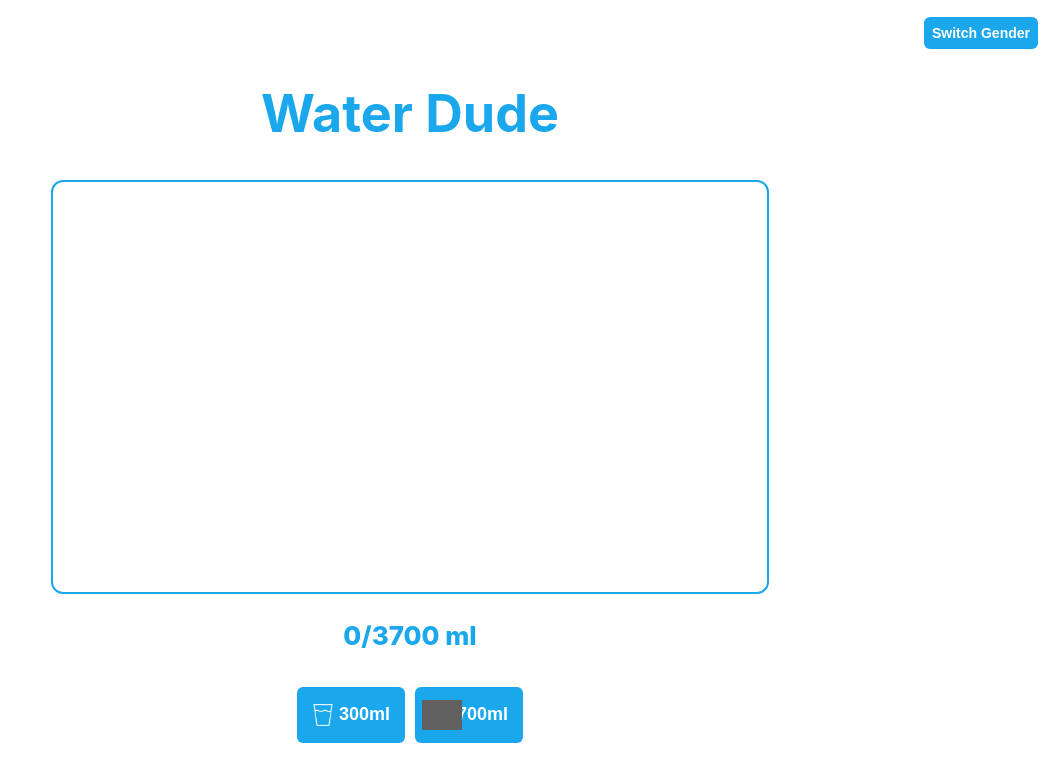
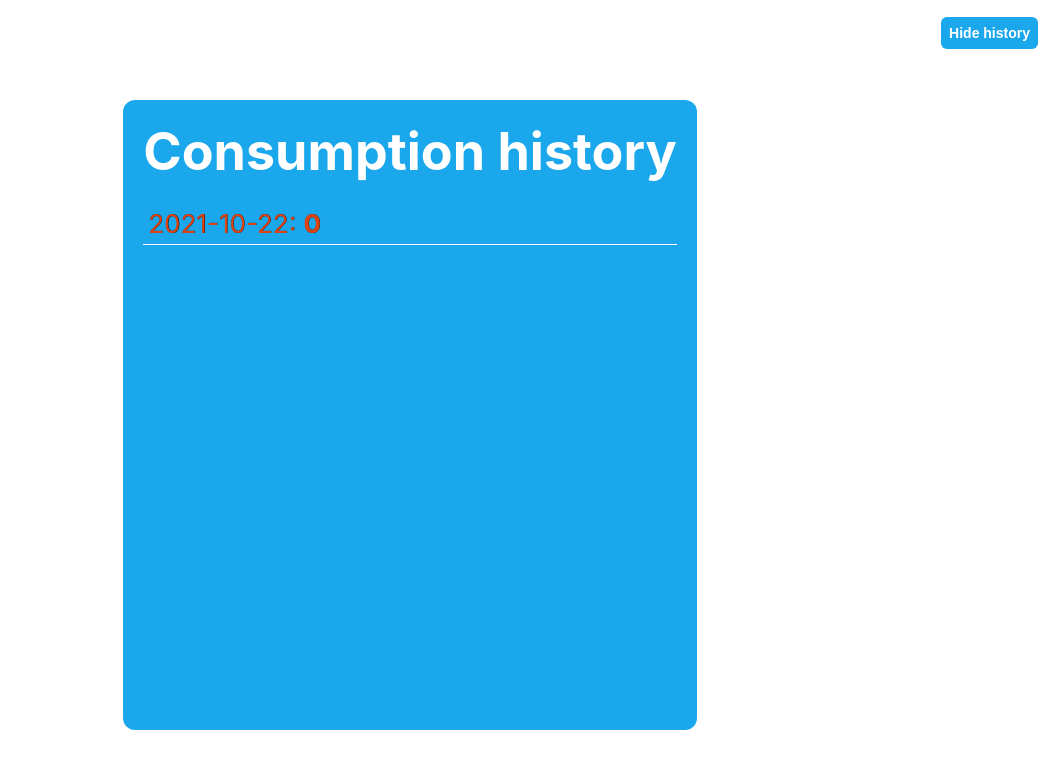
Before and after one commit to SebastianUdden/water-dude, a React (Create React App) app: page / in a window 1280 px wide. Shown: the top 782 px of the page, without its empty margins (230-1280 px from the left). Built offline with nearby package versions, Linux system fonts and the light colour scheme; grey boxes are pictures that could not be loaded.

Commit message:
feat: add consumption history

```diff
--- a/src/components/WaterDude.tsx
+++ b/src/components/WaterDude.tsx
@@ -28,6 +28,8 @@ const getExcessiveWaterIntake = (goal: number, count: number) =>
 
 const WaterDude = () => {
   const bgColor = "#ffffff";
+  const [showHistory, setShowHistory] = useState(true);
+  const [history, setHistory] = useState<any>([]);
   const [today] = useState(getToday());
   const [count, setCount] = useState(0);
   const [isMale, setIsMale] = useState(true);
@@ -50,8 +52,9 @@ const WaterDude = () => {
   }, [today]);
 
   useEffect(() => {
+    const oldWaterDude = JSON.parse(localStorage.getItem("water-dude") || "{}");
+    setHistory(Object.entries(oldWaterDude).reverse());
     if (count === 0) return;
-    const oldWaterDude = JSON.parse(localStorage.getItem("water-dude") || "{}");
     const waterDude = {
       ...oldWaterDude,
       [today]: count,
@@ -68,8 +71,30 @@ const WaterDude = () => {
 
   return (
     <Wrapper bgColor={bgColor}>
-      <Button onClick={() => setIsMale(!isMale)}>Switch Gender</Button>
-      <Title>Water {isMale ? "Dude" : "Dame"}</Title>
+      <Button onClick={() => setShowHistory(!showHistory)}>
+        {showHistory ? "Hide" : "View"} history
+      </Button>
+      {showHistory ? (
+        <History>
+          <Title>Consumption history</Title>
+          <Entries>
+            {history.map((h: any) => (
+              <Entry
+                isSuccess={
+                  h[1] > (isMale ? genderGoal.male : genderGoal.female)
+                }
+              >
+                {h[0]}: <strong>{h[1]}</strong>
+              </Entry>
+            ))}
+          </Entries>
+        </History>
+      ) : (
+        <>
+          <Button left onClick={() => setIsMale(!isMale)}>
+            Switch Gender
+          </Button>
+          <h1>Water {isMale ? "Dude" : "Dame"}</h1>
           <WaterLevel goal={goal} count={count} />
           <Count danger={danger}>{getWaterIntake(goal, count)}</Count>
           <Buttons>
@@ -84,6 +109,8 @@ const WaterDude = () => {
               </WaterButton>
             ))}
           </Buttons>
+        </>
+      )}
     </Wrapper>
   );
 };
@@ -98,7 +125,6 @@ const Wrapper = styled.div<{ bgColor: string }>`
   justify-content: center;
   font-size: calc(10px + 2vmin);
 `;
-const Title = styled.h1``;
 const Count = styled.p<{ danger: boolean }>`
   font-weight: 800;
   ${(p) =>
@@ -110,7 +136,7 @@ const Count = styled.p<{ danger: boolean }>`
 const Buttons = styled.div`
   display: flex;
 `;
-const WaterButton = styled.button<{ danger?: boolean }>`
+const WaterButton = styled.button<{ danger?: boolean; left?: boolean }>`
   background-color: #1aa7ec;
   color: white;
   border: none;
@@ -156,10 +182,51 @@ const Icon = styled.img<{ isBottle: boolean }>`
 `;
 const Button = styled(WaterButton)`
   position: absolute;
-  right: 7px;
   top: 7px;
   padding: 8px;
   font-size: 14px;
+  ${(p) =>
+    p.left
+      ? `
+        left: 7px;
+      `
+      : `
+        right: 7px;
+  `}
+`;
+const Entries = styled.ul`
+  list-style-type: none;
+  margin: 0;
+  padding: 0;
+  text-align: left;
+  height: auto;
+  overflow-y: scroll;
+  height: 60vh;
+`;
+const Entry = styled.li<{ isSuccess?: boolean }>`
+  color: #dd4411;
+  text-shadow: 0.3px 0.3px black;
+  border-bottom: 1px solid white;
+  padding: 5px;
+  ${(p) =>
+    p.isSuccess &&
+    `
+    color: white;
+`}
+`;
+const History = styled.div`
+  max-height: 70vh;
+  height: 100%;
+  margin: 30px 70px 0;
+  text-align: left;
+  background-color: #1aa7ec;
+  color: #fff;
+  padding: 20px 20px 50px;
+  border-radius: 12px;
+  overflow: hidden;
+`;
+const Title = styled.h1`
+  margin: 0 0 20px;
 `;
 
 export default WaterDude;
```
Lines whose indentation alone changed are shown as unchanged.
